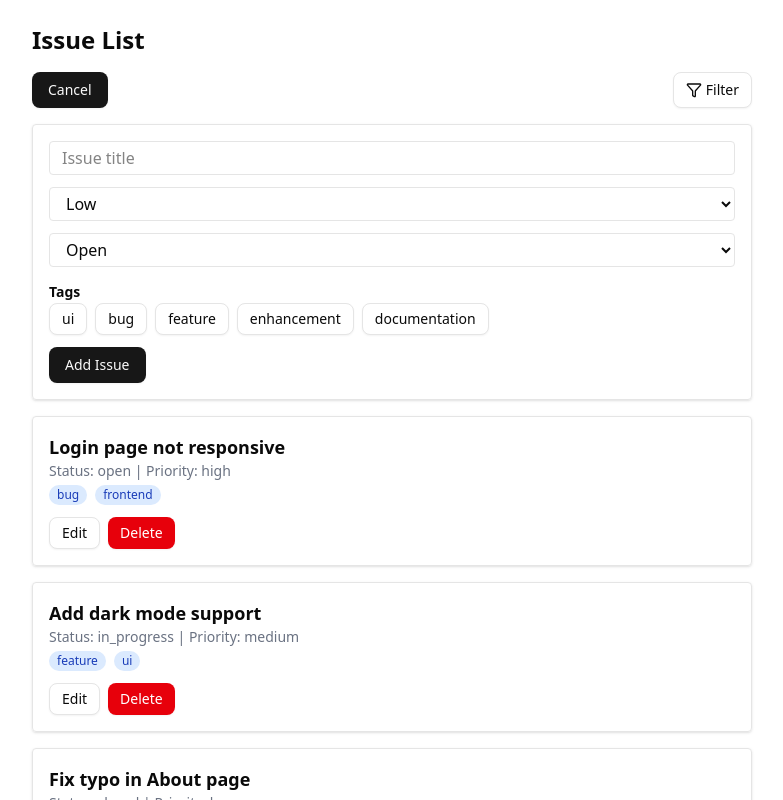
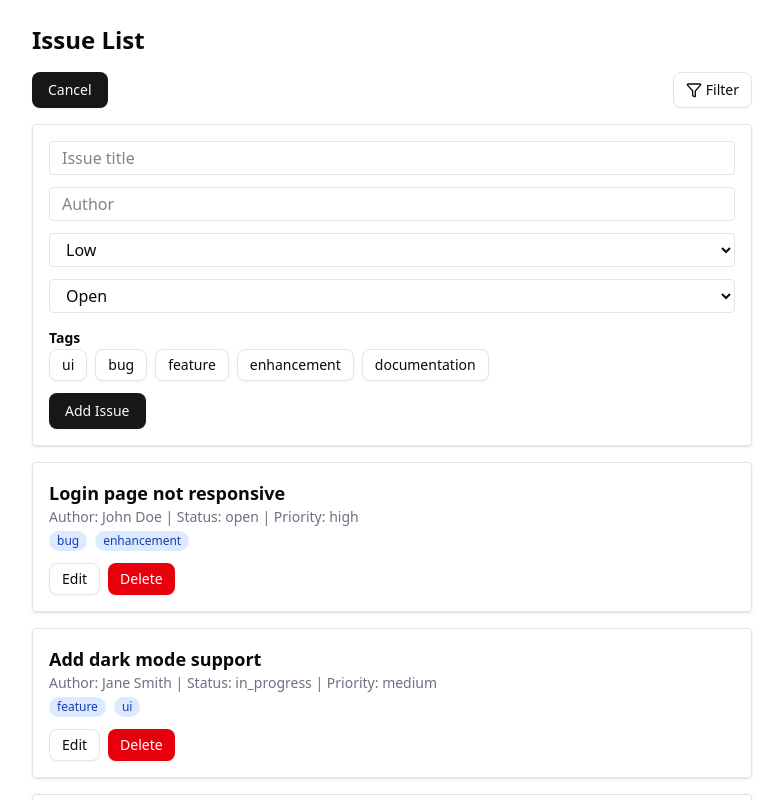
Before and after one commit to mini-issue-tracker-project/issue-tracker-frontend, a Next.js app: page / in a window 1280 px wide. Both pictures are taken after a click on the button "Add New Issue". Shown: the top 800 px of the page, without its empty margins (248-1031 px from the left). Built offline with nearby package versions, Linux system fonts and the light colour scheme.

Commit message:
Add: new info in the issue list, Author, some unnecessary lines are removed

```diff
--- a/components/ui/AddIssueForm.tsx
+++ b/components/ui/AddIssueForm.tsx
@@ -3,10 +3,11 @@
 import { useState } from "react"
 import { Button } from "@/components/ui/button"
 import { Issue } from "@/lib/types"
-import { availableTags } from "./IssueStatus"
+import { availableTags } from "@/lib/types"
 
 export default function AddIssueForm({ onAdd }: { onAdd: (issue: Issue) => void }) {
   const [title, setTitle] = useState("")
+  const [author, setAuthor] = useState("")
   const [priority, setPriority] = useState<"low" | "medium" | "high">("low")
   const [status, setStatus] = useState<"open" | "in_progress" | "closed">("open")
   const [tags, setTags] = useState<string[]>([])
@@ -20,8 +21,9 @@ export default function AddIssueForm({ onAdd }: { onAdd: (issue: Issue) => void
   const handleSubmit = (e: React.FormEvent) => {
     e.preventDefault()
     if (!title.trim()) return
-    onAdd({ id: 0, title, priority, status, tags })
+    onAdd({ id: 0, title, author, priority, status, tags })
     setTitle("")
+    setAuthor("")
     setPriority("low")
     setStatus("open")
     setTags([])
@@ -34,6 +36,13 @@ export default function AddIssueForm({ onAdd }: { onAdd: (issue: Issue) => void
         onChange={(e) => setTitle(e.target.value)}
         className="w-full border px-3 py-1 rounded"
         placeholder="Issue title"
+      />
+
+      <input
+        value={author}
+        onChange={(e) => setAuthor(e.target.value)}
+        className="w-full border px-3 py-1 rounded"
+        placeholder="Author"
       />
 
       <select
--- a/components/ui/IssueFilters.tsx
+++ b/components/ui/IssueFilters.tsx
@@ -1,7 +1,7 @@
 "use client"
 
 import { useState } from "react"
-import { availableTags } from "./IssueStatus"
+import { availableTags } from "@/lib/types"
 import { Button } from "@/components/ui/button"
 
 export function IssueFilters({ onFilterApply }: { onFilterApply: () => void }) {
--- a/components/ui/IssueList.tsx
+++ b/components/ui/IssueList.tsx
@@ -5,7 +5,7 @@ import { Button } from "@/components/ui/button"
 import { Issue } from "@/lib/types"
 import { dummyIssues as initialIssues } from "@/lib/data"
 import AddIssueForm from './AddIssueForm'
-import { availableTags } from "./IssueStatus"
+import { availableTags } from "@/lib/types"
 import { IssueFilters } from "./IssueFilters"
 import { Filter } from "lucide-react"
 
@@ -16,11 +16,13 @@ export function IssueList() {
   const [showFilters, setShowFilters] = useState(false)
   const [form, setForm] = useState<{
     title: string;
+    author: string;
     priority: "low" | "medium" | "high";
     status: "open" | "in_progress" | "closed";
     tags: string[];
   }>({
     title: "",
+    author: "",
     priority: "low",
     status: "open",
     tags: [],
@@ -30,6 +32,7 @@ export function IssueList() {
     setEditingId(issue.id)
     setForm({
       title: issue.title,
+      author: issue.author,
       priority: issue.priority,
       status: issue.status,
       tags: issue.tags || [],
@@ -97,11 +100,19 @@ export function IssueList() {
                 value={form.title}
                 onChange={(e) => setForm({ ...form, title: e.target.value })}
                 className="w-full border px-3 py-1 rounded"
+                placeholder="Title"
+              />
+              <input
+                value={form.author}
+                onChange={(e) => setForm({ ...form, author: e.target.value })}
+                className="w-full border px-3 py-1 rounded"
+                placeholder="Author"
               />
               <select
                 value={form.priority}
                 onChange={(e) => setForm({ ...form, priority: e.target.value as any })}
                 className="w-full border px-3 py-1 rounded"
+
               >
                 <option value="low">Low</option>
                 <option value="medium">Medium</option>
@@ -148,7 +159,7 @@ export function IssueList() {
             <>
               <h3 className="font-semibold text-lg">{issue.title}</h3>
               <p className="text-sm text-gray-500">
-                Status: {issue.status} | Priority: {issue.priority}
+                Author: {issue.author} | Status: {issue.status} | Priority: {issue.priority}
               </p>
               {issue.tags && issue.tags.length > 0 && (
                 <div className="mt-1 flex flex-wrap gap-2 text-sm">
--- a/components/ui/IssueStatus.tsx
+++ /dev/null
@@ -1,21 +0,0 @@
-"use client"
-
-import { Button } from "@/components/ui/button"
-
-export const availableTags = ["ui", "bug", "feature", "enhancement", "documentation"];
-
-export function IssueFilters() {
-  return (
-    <div className="flex flex-wrap gap-2 mb-4">
-      <span className="text-sm text-gray-600 mr-2">Filter by status:</span>
-      <Button variant="outline">Open</Button>
-      <Button variant="outline">In Progress</Button>
-      <Button variant="outline">Closed</Button>
-
-      <span className="ml-6 text-sm text-gray-600 mr-2">Priority:</span>
-      <Button variant="outline">Low</Button>
-      <Button variant="outline">Medium</Button>
-      <Button variant="outline">High</Button>
-    </div>
-  )
-}
--- a/lib/data.ts
+++ b/lib/data.ts
@@ -1,22 +1,18 @@
-export type Issue = {
-  id: number;
-  title: string;
-  status: "open" | "in_progress" | "closed";
-  priority: "low" | "medium" | "high";
-  tags: string[]; // 🆕 eklendi
-};
+import { Issue } from "./types";
 
 export const dummyIssues: Issue[] = [
   {
     id: 1,
     title: "Login page not responsive",
+    author: "John Doe",
     status: "open",
     priority: "high",
-    tags: ["bug", "frontend"]
+    tags: ["bug", "enhancement"]
   },
   {
     id: 2,
     title: "Add dark mode support",
+    author: "Jane Smith",
     status: "in_progress",
     priority: "medium",
     tags: ["feature", "ui"]
@@ -24,6 +20,7 @@ export const dummyIssues: Issue[] = [
   {
     id: 3,
     title: "Fix typo in About page",
+    author: "John Doe",
     status: "closed",
     priority: "low",
     tags: ["bug", "documentation"]
--- a/lib/types.ts
+++ b/lib/types.ts
@@ -1,7 +1,10 @@
 export type Issue = {
     id: number
     title: string
+    author: string
     status: "open" | "in_progress" | "closed"
     priority: "low" | "medium" | "high"
-    tags?: string[]
+    tags: string[]
   }
+
+export const availableTags = ["ui", "bug", "feature", "enhancement", "documentation"];
```
